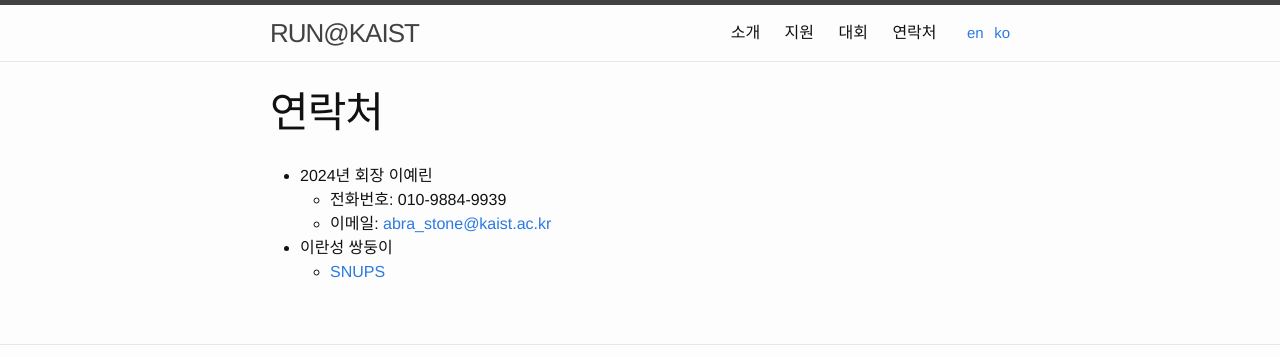
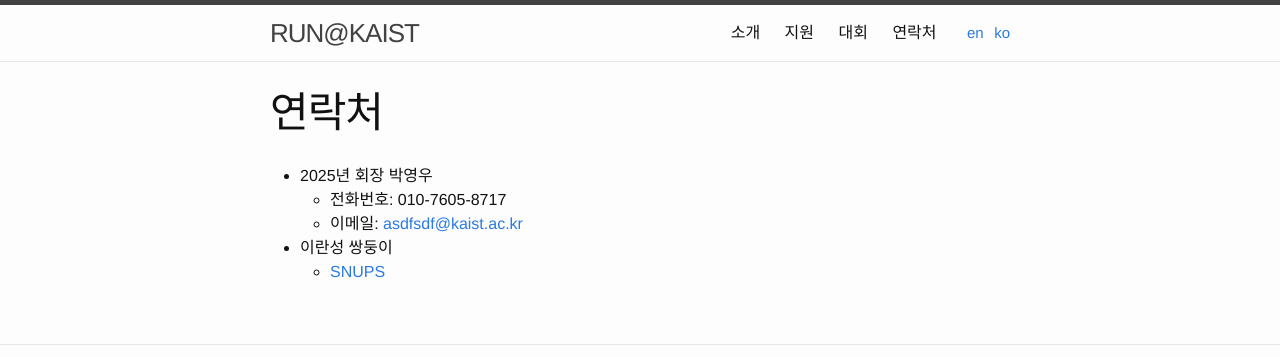
Before and after one commit to RUN-KAIST/kaist.run, a Jekyll site: the page built from contact/ko.md, in a window 1280 px wide. Shown: the top 357 px of the page. Built offline with Jekyll 4.4.1, drawn with Linux system fonts in a browser that asks for light colours.

Commit message:
Update contact ko

```diff
--- a/contact/ko.md
+++ b/contact/ko.md
@@ -7,8 +7,8 @@ lang: ko
 order: 100
 ---
 
-- 2024년 회장 이예린
-  - 전화번호: 010-9884-9939
-  - 이메일: [abra_stone@kaist.ac.kr](mailto:abra_stone@kaist.ac.kr)
+- 2025년 회장 박영우
+  - 전화번호: 010-7605-8717
+  - 이메일: [asdfsdf@kaist.ac.kr](mailto:asdfsdf@kaist.ac.kr)
 - 이란성 쌍둥이
   - [SNUPS](https://snups.org)
```
